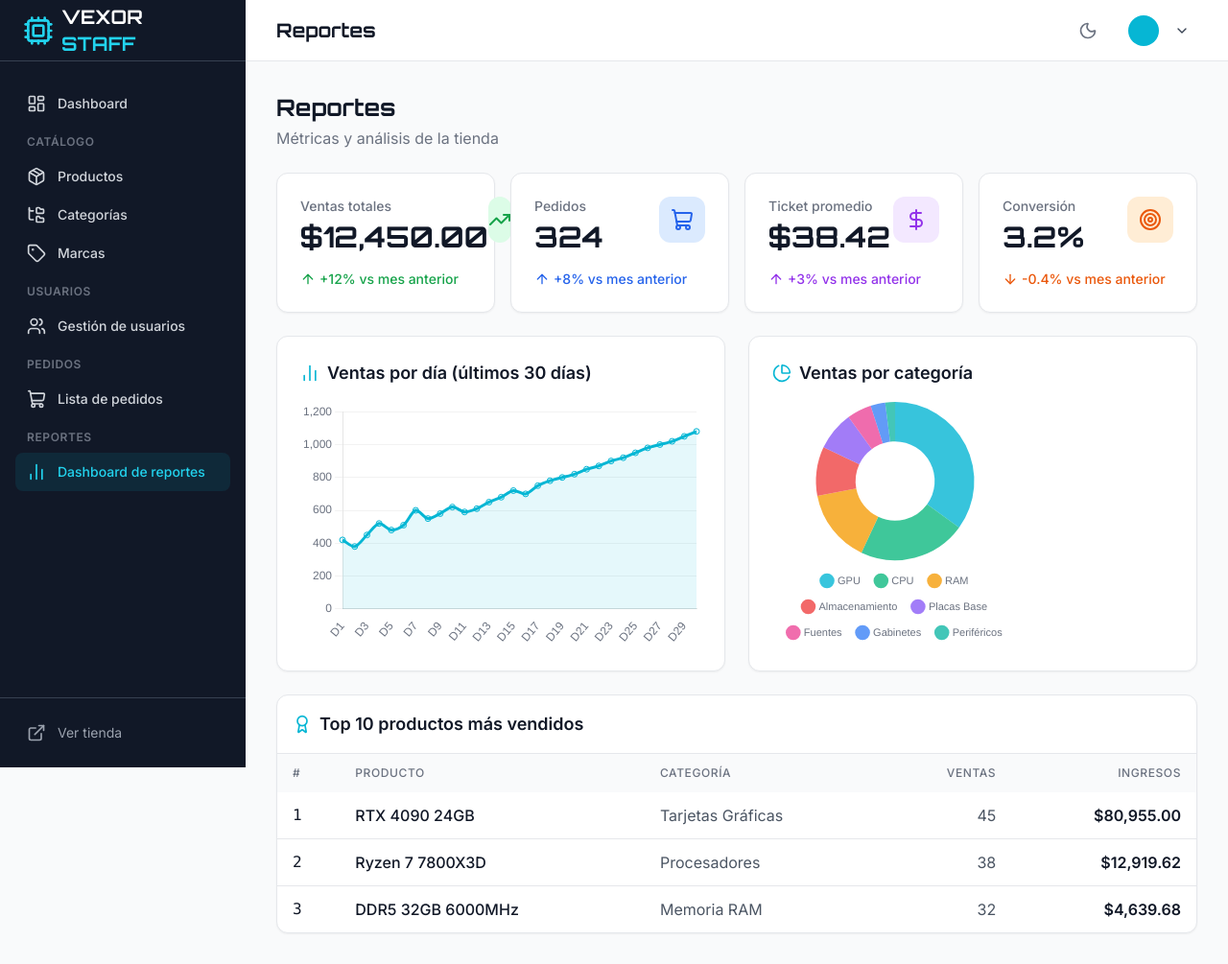
After one commit to ManuelRojas22/kryvonix-gaming, a Django app: page /staff/reportes/ in a window 1280 px wide. The commit adds this page. Shown: the whole page at 96% size. Run offline with Django 5.2, Linux system fonts and the light colour scheme; style sheets or scripts are compiled from the project's sources.

Commit message:
Add staff sections Pedidos and Reportes with templates and URLs

```diff
--- a/apps/staff/urls.py
+++ b/apps/staff/urls.py
@@ -1,4 +1,5 @@
 from django.urls import path
+from django.views.generic import TemplateView
 from apps.staff.views import (
     StaffLoginView, DashboardView, DashboardStatsView,
     CategoryListView, CategoryCreateView, CategoryUpdateView, CategoryDeleteView,
@@ -36,6 +37,11 @@ urlpatterns = [
     # Users
     path('usuarios/', UserListView.as_view(), name='user_list'),
     path('usuarios/<int:pk>/', UserDetailView.as_view(), name='user_detail'),
+    # Orders (placeholder templates)
+    path('pedidos/', TemplateView.as_view(template_name='staff/orders/order_list.html'), name='order_list'),
+    path('pedidos/<int:pk>/', TemplateView.as_view(template_name='staff/orders/order_detail.html'), name='order_detail'),
+    # Reports
+    path('reportes/', TemplateView.as_view(template_name='staff/reports/dashboard.html'), name='reports_dashboard'),
     # AJAX endpoints
     path('ajax/generate-slug/', generate_slug, name='generate_slug'),
     path('ajax/product/<int:pk>/toggle-status/', toggle_product_status, name='toggle_product_status'),
--- a/templates/staff/base.html
+++ b/templates/staff/base.html
@@ -98,16 +98,21 @@
                     </a>
                 </div>
 
-                <!-- Pedidos Section (futuro) -->
-                <div class="pt-4 border-t border-gray-700">
-                    <h3 class="px-3 py-2 text-xs font-semibold text-gray-500 dark:text-gray-400 uppercase tracking-wider">Próximamente</h3>
-                    <a href="#" class="text-gray-500 dark:text-gray-600 flex items-center gap-3 px-3 py-2.5 rounded-lg text-sm font-medium cursor-not-allowed">
+                <!-- Pedidos Section -->
+                <div>
+                    <h3 class="px-3 py-2 text-xs font-semibold text-gray-500 dark:text-gray-400 uppercase tracking-wider">Pedidos</h3>
+                    <a href="{% url 'staff:order_list' %}" class="{% if 'order' in request.resolver_match.url_name %}bg-cyan-500/10 text-cyan-400{% else %}text-gray-300 hover:text-white hover:bg-gray-800{% endif %} flex items-center gap-3 px-3 py-2.5 rounded-lg text-sm font-medium transition-colors">
                         <i data-lucide="shopping-cart" class="w-5 h-5 flex-shrink-0"></i>
-                        <span>Pedidos</span>
+                        <span>Lista de pedidos</span>
                     </a>
-                    <a href="#" class="text-gray-500 dark:text-gray-600 flex items-center gap-3 px-3 py-2.5 rounded-lg text-sm font-medium cursor-not-allowed">
+                </div>
+
+                <!-- Reportes Section -->
+                <div>
+                    <h3 class="px-3 py-2 text-xs font-semibold text-gray-500 dark:text-gray-400 uppercase tracking-wider">Reportes</h3>
+                    <a href="{% url 'staff:reports_dashboard' %}" class="{% if 'reports' in request.resolver_match.url_name %}bg-cyan-500/10 text-cyan-400{% else %}text-gray-300 hover:text-white hover:bg-gray-800{% endif %} flex items-center gap-3 px-3 py-2.5 rounded-lg text-sm font-medium transition-colors">
                         <i data-lucide="bar-chart-2" class="w-5 h-5 flex-shrink-0"></i>
-                        <span>Reportes</span>
+                        <span>Dashboard de reportes</span>
                     </a>
                 </div>
             </nav>
--- /dev/null
+++ b/templates/staff/reports/dashboard.html
@@ -0,0 +1,213 @@
+{% extends 'staff/base.html' %}
+
+{% block title %}Reportes - Panel Staff{% endblock %}
+{% block page_title %}Reportes{% endblock %}
+
+{% block content %}
+<div class="space-y-6">
+  <div>
+    <h1 class="text-2xl font-bold font-orbitron text-gray-900 dark:text-white">Reportes</h1>
+    <p class="text-gray-500 dark:text-gray-400 mt-1">Métricas y análisis de la tienda</p>
+  </div>
+
+  <!-- KPI Cards -->
+  <div class="grid grid-cols-1 sm:grid-cols-2 lg:grid-cols-4 gap-4">
+    <div class="card-base p-6 bg-white dark:bg-gray-900">
+      <div class="flex items-start justify-between">
+        <div>
+          <p class="text-sm font-medium text-gray-500 dark:text-gray-400">Ventas totales</p>
+          <p class="mt-1 text-3xl font-bold font-orbitron text-gray-900 dark:text-white">$12,450.00</p>
+        </div>
+        <div class="w-12 h-12 rounded-xl bg-green-100 dark:bg-green-900/30 flex items-center justify-center">
+          <i data-lucide="trending-up" class="w-6 h-6 text-green-600 dark:text-green-400"></i>
+        </div>
+      </div>
+      <p class="mt-4 text-sm text-green-600 dark:text-green-400 font-medium flex items-center gap-1">
+        <i data-lucide="arrow-up" class="w-4 h-4"></i> +12% vs mes anterior
+      </p>
+    </div>
+
+    <div class="card-base p-6 bg-white dark:bg-gray-900">
+      <div class="flex items-start justify-between">
+        <div>
+          <p class="text-sm font-medium text-gray-500 dark:text-gray-400">Pedidos</p>
+          <p class="mt-1 text-3xl font-bold font-orbitron text-gray-900 dark:text-white">324</p>
+        </div>
+        <div class="w-12 h-12 rounded-xl bg-blue-100 dark:bg-blue-900/30 flex items-center justify-center">
+          <i data-lucide="shopping-cart" class="w-6 h-6 text-blue-600 dark:text-blue-400"></i>
+        </div>
+      </div>
+      <p class="mt-4 text-sm text-blue-600 dark:text-blue-400 font-medium flex items-center gap-1">
+        <i data-lucide="arrow-up" class="w-4 h-4"></i> +8% vs mes anterior
+      </p>
+    </div>
+
+    <div class="card-base p-6 bg-white dark:bg-gray-900">
+      <div class="flex items-start justify-between">
+        <div>
+          <p class="text-sm font-medium text-gray-500 dark:text-gray-400">Ticket promedio</p>
+          <p class="mt-1 text-3xl font-bold font-orbitron text-gray-900 dark:text-white">$38.42</p>
+        </div>
+        <div class="w-12 h-12 rounded-xl bg-purple-100 dark:bg-purple-900/30 flex items-center justify-center">
+          <i data-lucide="dollar-sign" class="w-6 h-6 text-purple-600 dark:text-purple-400"></i>
+        </div>
+      </div>
+      <p class="mt-4 text-sm text-purple-600 dark:text-purple-400 font-medium flex items-center gap-1">
+        <i data-lucide="arrow-up" class="w-4 h-4"></i> +3% vs mes anterior
+      </p>
+    </div>
+
+    <div class="card-base p-6 bg-white dark:bg-gray-900">
+      <div class="flex items-start justify-between">
+        <div>
+          <p class="text-sm font-medium text-gray-500 dark:text-gray-400">Conversión</p>
+          <p class="mt-1 text-3xl font-bold font-orbitron text-gray-900 dark:text-white">3.2%</p>
+        </div>
+        <div class="w-12 h-12 rounded-xl bg-orange-100 dark:bg-orange-900/30 flex items-center justify-center">
+          <i data-lucide="target" class="w-6 h-6 text-orange-600 dark:text-orange-400"></i>
+        </div>
+      </div>
+      <p class="mt-4 text-sm text-orange-600 dark:text-orange-400 font-medium flex items-center gap-1">
+        <i data-lucide="arrow-down" class="w-4 h-4"></i> -0.4% vs mes anterior
+      </p>
+    </div>
+  </div>
+
+  <!-- Charts Row -->
+  <div class="grid grid-cols-1 lg:grid-cols-2 gap-6">
+    <div class="card-base p-6 bg-white dark:bg-gray-900">
+      <h3 class="text-lg font-semibold text-gray-900 dark:text-white mb-4 flex items-center gap-2">
+        <i data-lucide="bar-chart-2" class="w-5 h-5 text-cyan-500"></i>
+        Ventas por día (últimos 30 días)
+      </h3>
+      <div class="h-64">
+        <canvas id="salesChart"></canvas>
+      </div>
+    </div>
+
+    <div class="card-base p-6 bg-white dark:bg-gray-900">
+      <h3 class="text-lg font-semibold text-gray-900 dark:text-white mb-4 flex items-center gap-2">
+        <i data-lucide="pie-chart" class="w-5 h-5 text-cyan-500"></i>
+        Ventas por categoría
+      </h3>
+      <div class="h-64">
+        <canvas id="categoryChart"></canvas>
+      </div>
+    </div>
+  </div>
+
+  <!-- Top products table -->
+  <div class="card-base overflow-hidden bg-white dark:bg-gray-900">
+    <div class="p-4 border-b border-gray-200 dark:border-gray-800 flex items-center justify-between">
+      <h3 class="text-lg font-semibold text-gray-900 dark:text-white flex items-center gap-2">
+        <i data-lucide="award" class="w-5 h-5 text-cyan-500"></i>
+        Top 10 productos más vendidos
+      </h3>
+    </div>
+    <div class="overflow-x-auto">
+      <table class="w-full">
+        <thead class="bg-gray-50 dark:bg-gray-800/50">
+          <tr>
+            <th class="px-4 py-3 text-left text-xs font-medium text-gray-500 dark:text-gray-400 uppercase tracking-wider">#</th>
+            <th class="px-4 py-3 text-left text-xs font-medium text-gray-500 dark:text-gray-400 uppercase tracking-wider">Producto</th>
+            <th class="px-4 py-3 text-left text-xs font-medium text-gray-500 dark:text-gray-400 uppercase tracking-wider">Categoría</th>
+            <th class="px-4 py-3 text-right text-xs font-medium text-gray-500 dark:text-gray-400 uppercase tracking-wider">Ventas</th>
+            <th class="px-4 py-3 text-right text-xs font-medium text-gray-500 dark:text-gray-400 uppercase tracking-wider">Ingresos</th>
+          </tr>
+        </thead>
+        <tbody class="divide-y divide-gray-200 dark:divide-gray-800">
+          <tr class="hover:bg-gray-50 dark:hover:bg-gray-800/50">
+            <td class="px-4 py-3 font-mono text-gray-900 dark:text-white">1</td>
+            <td class="px-4 py-3 font-medium text-gray-900 dark:text-white">RTX 4090 24GB</td>
+            <td class="px-4 py-3 text-gray-600 dark:text-gray-400">Tarjetas Gráficas</td>
+            <td class="px-4 py-3 text-right text-gray-600 dark:text-gray-400">45</td>
+            <td class="px-4 py-3 text-right font-semibold text-gray-900 dark:text-white">$80,955.00</td>
+          </tr>
+          <tr class="hover:bg-gray-50 dark:hover:bg-gray-800/50">
+            <td class="px-4 py-3 font-mono text-gray-900 dark:text-white">2</td>
+            <td class="px-4 py-3 font-medium text-gray-900 dark:text-white">Ryzen 7 7800X3D</td>
+            <td class="px-4 py-3 text-gray-600 dark:text-gray-400">Procesadores</td>
+            <td class="px-4 py-3 text-right text-gray-600 dark:text-gray-400">38</td>
+            <td class="px-4 py-3 text-right font-semibold text-gray-900 dark:text-white">$12,919.62</td>
+          </tr>
+          <tr class="hover:bg-gray-50 dark:hover:bg-gray-800/50">
+            <td class="px-4 py-3 font-mono text-gray-900 dark:text-white">3</td>
+            <td class="px-4 py-3 font-medium text-gray-900 dark:text-white">DDR5 32GB 6000MHz</td>
+            <td class="px-4 py-3 text-gray-600 dark:text-gray-400">Memoria RAM</td>
+            <td class="px-4 py-3 text-right text-gray-600 dark:text-gray-400">32</td>
+            <td class="px-4 py-3 text-right font-semibold text-gray-900 dark:text-white">$4,639.68</td>
+          </tr>
+        </tbody>
+      </table>
+    </div>
+  </div>
+</div>
+{% endblock %}
+
+{% block extra_scripts %}
+<script>
+document.addEventListener('DOMContentLoaded', () => {
+  if (typeof lucide !== 'undefined') lucide.createIcons();
+
+  // Sales chart
+  const salesCtx = document.getElementById('salesChart');
+  if (salesCtx && typeof Chart !== 'undefined') {
+    new Chart(salesCtx, {
+      type: 'line',
+      data: {
+        labels: ['D1','D2','D3','D4','D5','D6','D7','D8','D9','D10','D11','D12','D13','D14','D15','D16','D17','D18','D19','D20','D21','D22','D23','D24','D25','D26','D27','D28','D29','D30'],
+        datasets: [{
+          label: 'Ventas ($)',
+          data: [420,380,450,520,480,510,600,550,580,620,590,610,650,680,720,700,750,780,800,820,850,870,900,920,950,980,1000,1020,1050,1080],
+          borderColor: 'rgb(6, 182, 212)',
+          backgroundColor: 'rgba(6, 182, 212, 0.1)',
+          tension: 0.3,
+          fill: true,
+        }]
+      },
+      options: {
+        responsive: true,
+        maintainAspectRatio: false,
+        plugins: { legend: { display: false } },
+        scales: {
+          y: { beginAtZero: true, grid: { color: document.documentElement.classList.contains('dark') ? 'rgba(255,255,255,0.05)' : 'rgba(0,0,0,0.05)' }, ticks: { color: document.documentElement.classList.contains('dark') ? '#9ca3af' : '#6b7280' } },
+          x: { grid: { display: false }, ticks: { color: document.documentElement.classList.contains('dark') ? '#9ca3af' : '#6b7280' } }
+        }
+      }
+    });
+  }
+
+  // Category chart
+  const catCtx = document.getElementById('categoryChart');
+  if (catCtx && typeof Chart !== 'undefined') {
+    new Chart(catCtx, {
+      type: 'doughnut',
+      data: {
+        labels: ['GPU', 'CPU', 'RAM', 'Almacenamiento', 'Placas Base', 'Fuentes', 'Gabinetes', 'Periféricos'],
+        datasets: [{
+          data: [35, 22, 15, 10, 8, 5, 3, 2],
+          backgroundColor: [
+            'rgba(6, 182, 212, 0.8)',
+            'rgba(16, 185, 129, 0.8)',
+            'rgba(245, 158, 11, 0.8)',
+            'rgba(239, 68, 68, 0.8)',
+            'rgba(139, 92, 246, 0.8)',
+            'rgba(236, 72, 153, 0.8)',
+            'rgba(59, 130, 246, 0.8)',
+            'rgba(20, 184, 166, 0.8)'
+          ],
+          borderWidth: 0
+        }]
+      },
+      options: {
+        responsive: true,
+        maintainAspectRatio: true,
+        plugins: {
+          legend: { position: 'bottom', labels: { color: document.documentElement.classList.contains('dark') ? '#9ca3af' : '#6b7280', padding: 16, usePointStyle: true, font: { size: 11 } } }
+        }
+      }
+    });
+  }
+});
+</script>
+{% endblock %}
```
Also changed, not shown: templates/staff/orders/order_detail.html (added, +115 -0 lines), templates/staff/orders/order_list.html (added, +55 -0 lines).
